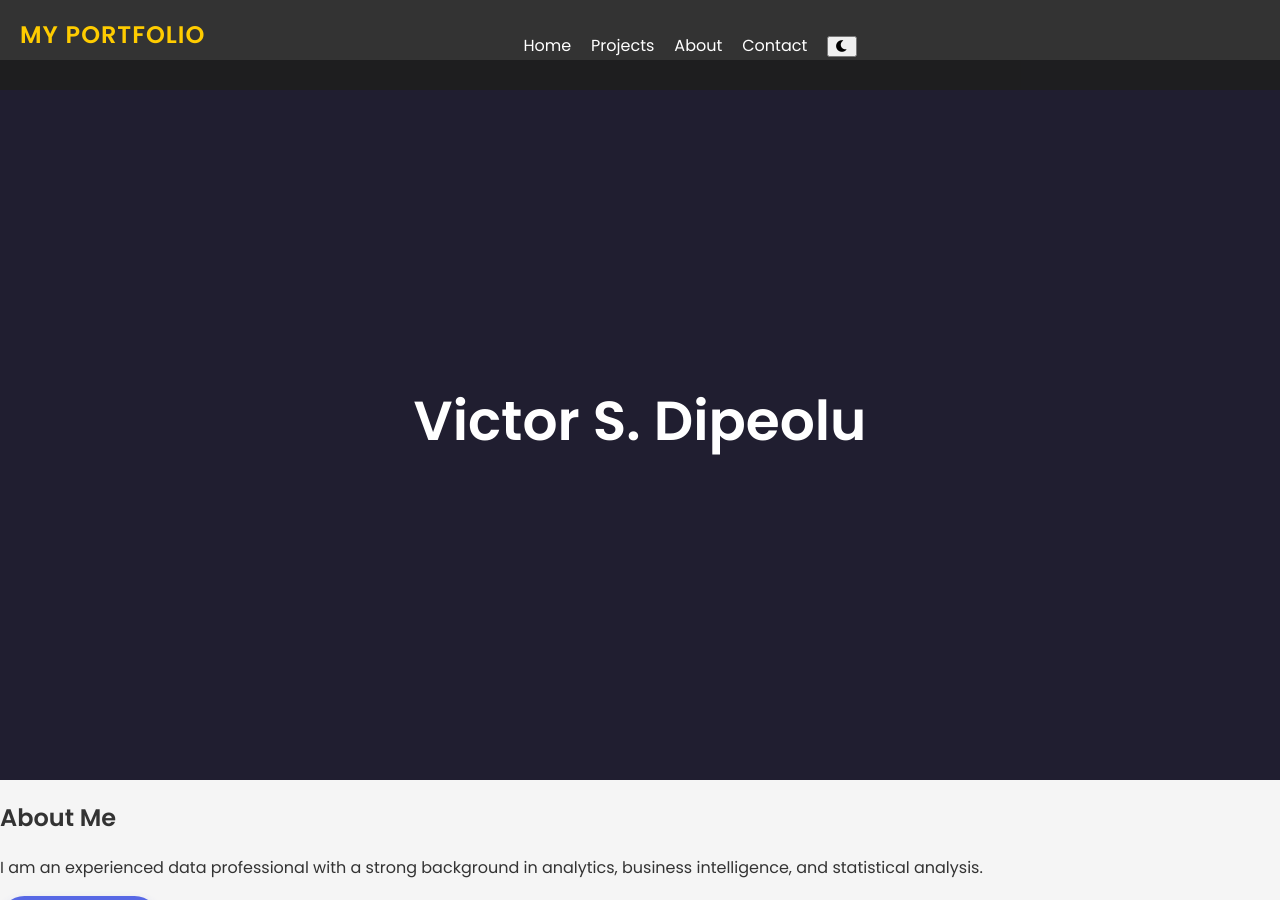
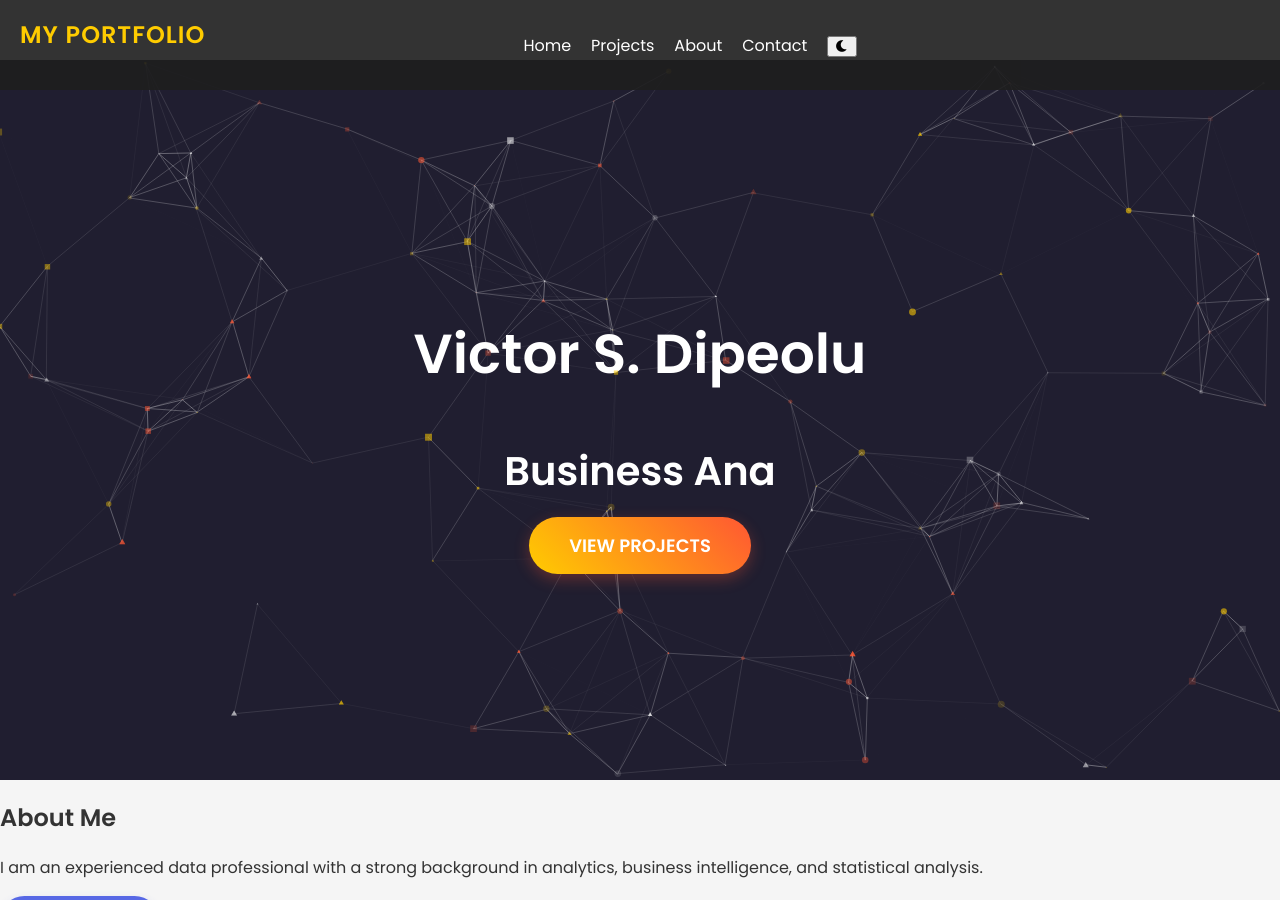
Before and after one commit to Vicmandip1/Portfolio, a Jekyll site: the page index.html, which Jekyll copies as it is, in a window 1280 px wide and 900 px high. Built offline with Jekyll 4.4.1, drawn with Linux system fonts in a browser that asks for light colours; nearby versions of some CDN libraries.

Commit message:
Update index.html

```diff
--- a/index.html
+++ b/index.html
@@ -3,27 +3,30 @@
 <head>
     <meta charset="UTF-8">
     <meta name="viewport" content="width=device-width, initial-scale=1.0">
+    <meta name="description" content="Victor S. Dipeolu - A professional Data Analyst specializing in business intelligence, visualization, and analytics.">
     <title>Victor S. Dipeolu - Data Analyst</title>
 
-    <!-- Font Awesome for Icons -->
+    <!-- ✅ Font Awesome for Icons -->
     <link rel="stylesheet" href="https://cdnjs.cloudflare.com/ajax/libs/font-awesome/6.0.0-beta3/css/all.min.css">
 
-    <!-- Google Fonts -->
+    <!-- ✅ Google Fonts -->
     <link href="https://fonts.googleapis.com/css2?family=Poppins:wght@300;400;600&display=swap" rel="stylesheet">
 
-    <!-- External CSS -->
+    <!-- ✅ External CSS -->
     <link rel="stylesheet" href="assets/styles/index.css">
+    <link rel="stylesheet" href="assets/styles/particles.css">
+    <link rel="stylesheet" href="assets/styles/typing.css">
 
-    <!-- Include Particle.js for Animated Background -->
-    <script src="https://cdn.jsdelivr.net/particles.js/2.0.0/particles.min.js"></script>
-
-    <!-- Include GSAP for Smooth Animations -->
+    <!-- ✅ Include GSAP for Smooth Animations -->
     <script src="https://cdnjs.cloudflare.com/ajax/libs/gsap/3.12.2/gsap.min.js"></script>
     <script src="https://cdnjs.cloudflare.com/ajax/libs/gsap/3.12.2/ScrollTrigger.min.js"></script>
+
+    <!-- ✅ Include Particle.js (Before `particles.js`) -->
+    <script src="https://cdn.jsdelivr.net/particles.js/2.0.0/particles.min.js"></script>
 </head>
 <body>
 
-    <!-- Navbar -->
+    <!-- ✅ Navbar -->
     <nav class="navbar">
         <div class="nav-container">
             <a href="index.html" class="nav-logo">My Portfolio</a>
@@ -39,25 +42,29 @@
         </div>
     </nav>
 
-    <!-- Hero Section -->
+    <!-- ✅ Hero Section -->
     <section class="hero" id="home">
-        <!-- ✅ Changed from <canvas> to <div> -->
-        <div id="particles-js"></div>
+        <div id="particles-js"></div> <!-- ✅ This must be here for particles to work -->
         <div class="hero-content">
             <h1>Victor S. Dipeolu</h1>
             <p><span id="typing-text"></span></p>
+
+                    <!-- "View Projects" Button -->
+        <a href="#projects" class="cta-button">View Projects</a>
         </div>
     </section>
 
-    <!-- About Me Section -->
+    <!-- ✅ Centering Content -->
     <div class="content-container">
+
+        <!-- ✅ About Me Section -->
         <section class="about">
             <h2>About Me</h2>
             <p>I am an experienced data professional with a strong background in analytics, business intelligence, and statistical analysis.</p>
             <a href="about.html" class="learn-more">Learn More</a>
         </section>
 
-    <!-- Skills Section -->
+        <!-- ✅ Skills Section -->
         <section class="skills" id="skills">
             <h2>Skills & Expertise</h2>
             <div class="skills-container">
@@ -68,39 +75,43 @@
             </div>
         </section>
 
-    <!-- Projects Section -->
+        <!-- ✅ Projects Section -->
         <section class="projects" id="projects">
             <h2>Featured Projects</h2>
             <div class="project-list">
                 <div class="project-card">
-                <img src="assets/Images/Figma Healthy Lifestyle.jpg" alt="Project">
+                    <img src="assets/Images/Figma Healthy Lifestyle.jpg" alt="Healthy Lifestyle Dashboard">
                     <h3>Healthy Lifestyle Dashboard</h3>
                     <p>Visualizing health metrics with user-friendly design.</p>
                 </div>
                 <div class="project-card">
-                <img src="assets/Images/AutoInsurance Analysis/Landing Page.png" alt="Project">
+                    <img src="assets/Images/AutoInsurance Analysis/Landing Page.png" alt="Auto Insurance Analysis">
                     <h3>Auto Insurance Analysis</h3>
                     <p>Analyzing customer behavior & policy sales.</p>
                 </div>
-             <a href="projects.html" style="display: inline-block; padding: 10px 20px; margin-top: 20px; background-color: #5768e5; color: white; border-radius: 5px; text-decoration: none;">See More</a> <!-- Link to view more about the project -->
             </div>
-        </div>
+            <a href="projects.html" class="see-more-btn">See More</a> <!-- ✅ Styled button for consistency -->
         </section>
 
-    <!-- Contact Section -->
+        <!-- ✅ Contact Section -->
         <section class="contact" id="contact">
             <h2>Contact Me</h2>
             <p>Email: <a href="mailto:dipeoluvictors@gmail.com">dipeoluvictors@gmail.com</a></p>
             <p>LinkedIn: <a href="https://linkedin.com/in/victor-dipeolu-685893267">Victor S. Dipeolu</a></p>
         </section>
-    </div>
 
-    <!-- Footer -->
+    </div> <!-- ✅ Closes `content-container` -->
+
+    <!-- ✅ Footer -->
     <footer>
         <p>&copy; 2025 Victor S. Dipeolu. All Rights Reserved.</p>
     </footer>
 
-    <!-- External JavaScript -->
+    <!-- ✅ External JavaScript (In Correct Order) -->
+    <script src="assets/particles.js" defer></script>
+    <script src="assets/typing.js" defer></script>
+    <script src="assets/dark-mode.js" defer></script>
     <script src="assets/index.js" defer></script>
+
 </body>
 </html>
```
Lines whose indentation alone changed are shown as unchanged.
